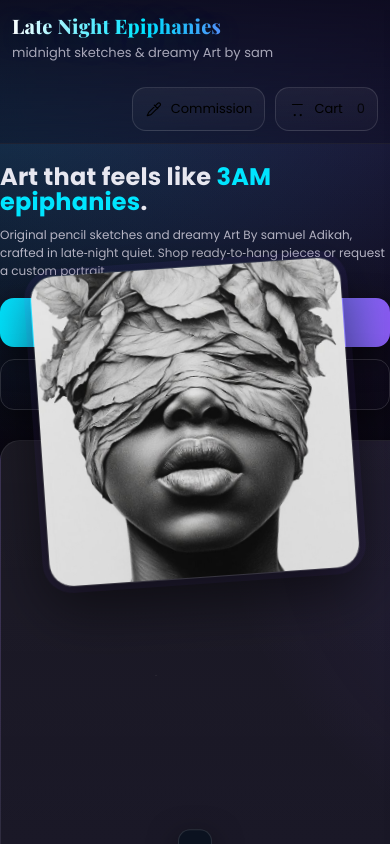
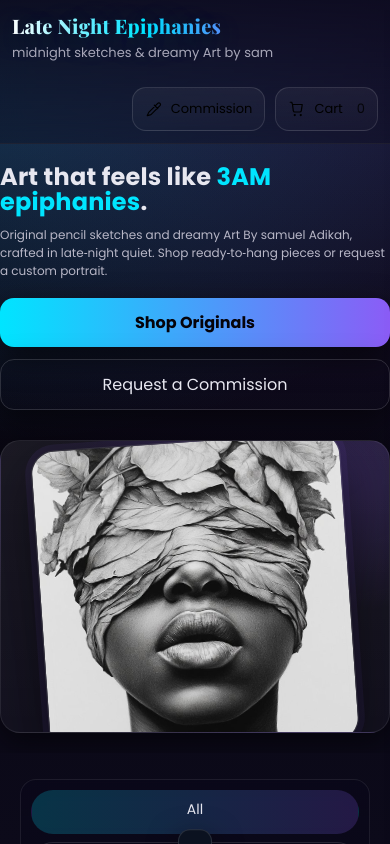
Before and after one commit to sam-Adk/late-night-piphanies, a plain HTML site: page index.html in a window 390 px wide. Drawn offline with nearby package versions, Linux system fonts and the light colour scheme.

Commit message:
Refactor hero section styles and update cart button

```diff
--- a/index.html
+++ b/index.html
@@ -679,23 +679,10 @@
       min-height: 44px;
     }
     .hero-art {
-      position: fixed;
-      top: 50%;
-      left: 50%;
-      transform: translate(-50%, -50%) rotate(-4deg);
-      width: 80%;
-      max-width: 320px;
-      z-index: 10;
-    }
-    .hero-card {
-      position: relative;
-      height: 100vh;
-      display: flex;
-      align-items: center;
-      justify-content: center;
+      touch-action: none; /* Prevent movement on swipe */
     }
     .hero-burst {
-      display: none;
+      display: none; /* Prevent overflow */
     }
     .toolbar {
       flex-direction: column;
@@ -762,7 +749,7 @@
           Commission
         </button>
         <button id="cartBtn" class="glass-btn" title="Open cart">
-          <svg width="18" height="18" viewBox="0 0 24 24" fill="none" xmlns="http://www.w3.org/2000/svg"><path d="M6 6h13 springl-1.3 8.4a2 2 0 01-2 1.6H9.1a2 2 0 01-2-1.6L6 6zm0 0L5 3H3" stroke="currentColor" stroke-width="1.6" stroke-linecap="round" stroke-linejoin="round"/><circle cx="9" cy="20" r="1.5" fill="currentColor"/><circle cx="17" cy="20" r="1.5" fill="currentColor"/></svg>
+          <svg width="18" height="18" viewBox="0 0 24 24" fill="none" xmlns="http://www.w3.org/2000/svg"><path d="M6 6h13l-1.3 8.4a2 2 0 01-2 1.6H9.1a2 2 0 01-2-1.6L6 6zm0 0L5 3H3" stroke="currentColor" stroke-width="1.6" stroke-linecap="round" stroke-linejoin="round"/><circle cx="9" cy="20" r="1.5" fill="currentColor"/><circle cx="17" cy="20" r="1.5" fill="currentColor"/></svg>
           Cart <span id="cartCount" style="margin-left:6px;opacity:.8">0</span>
         </button>
       </div>
```
